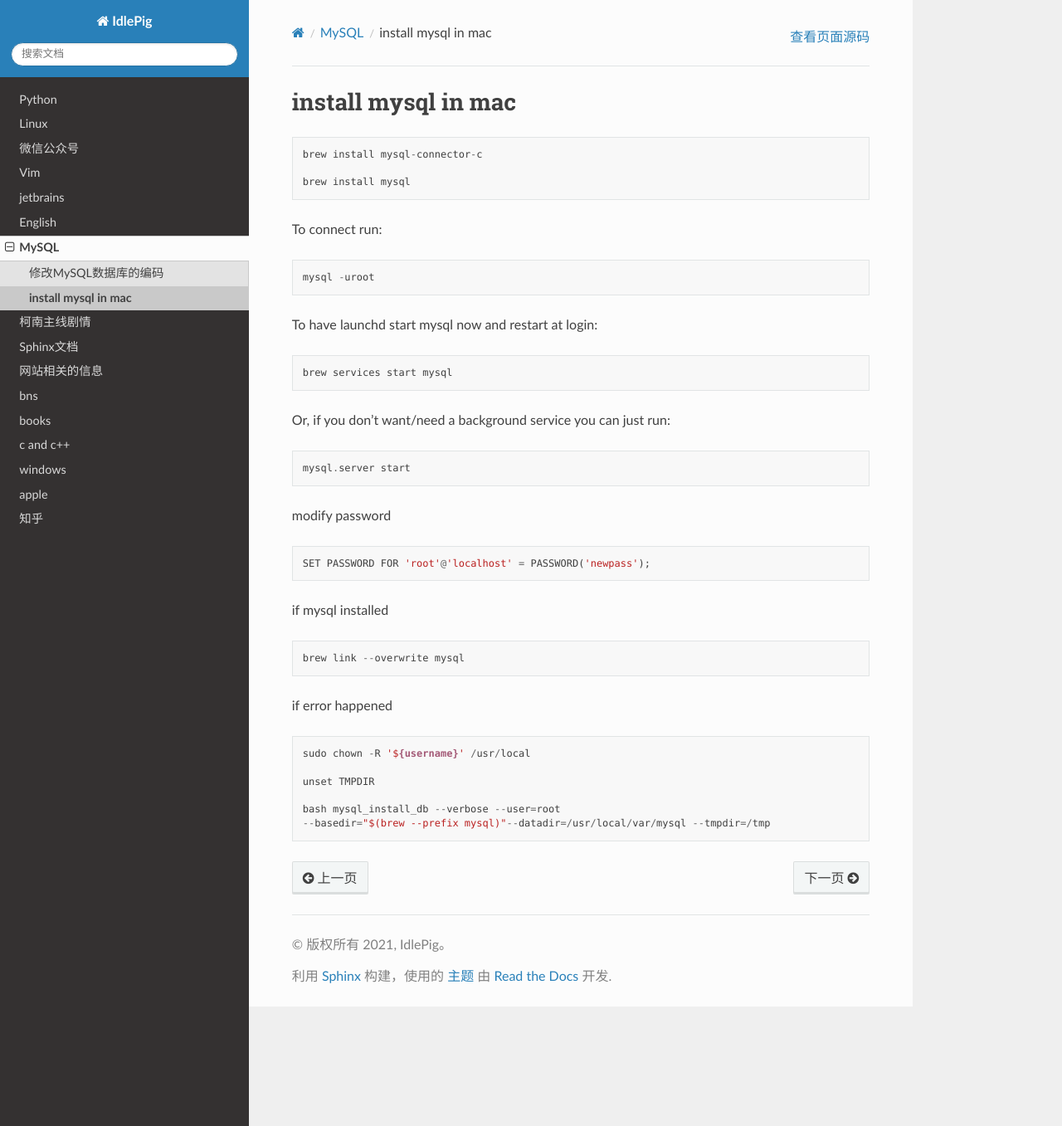
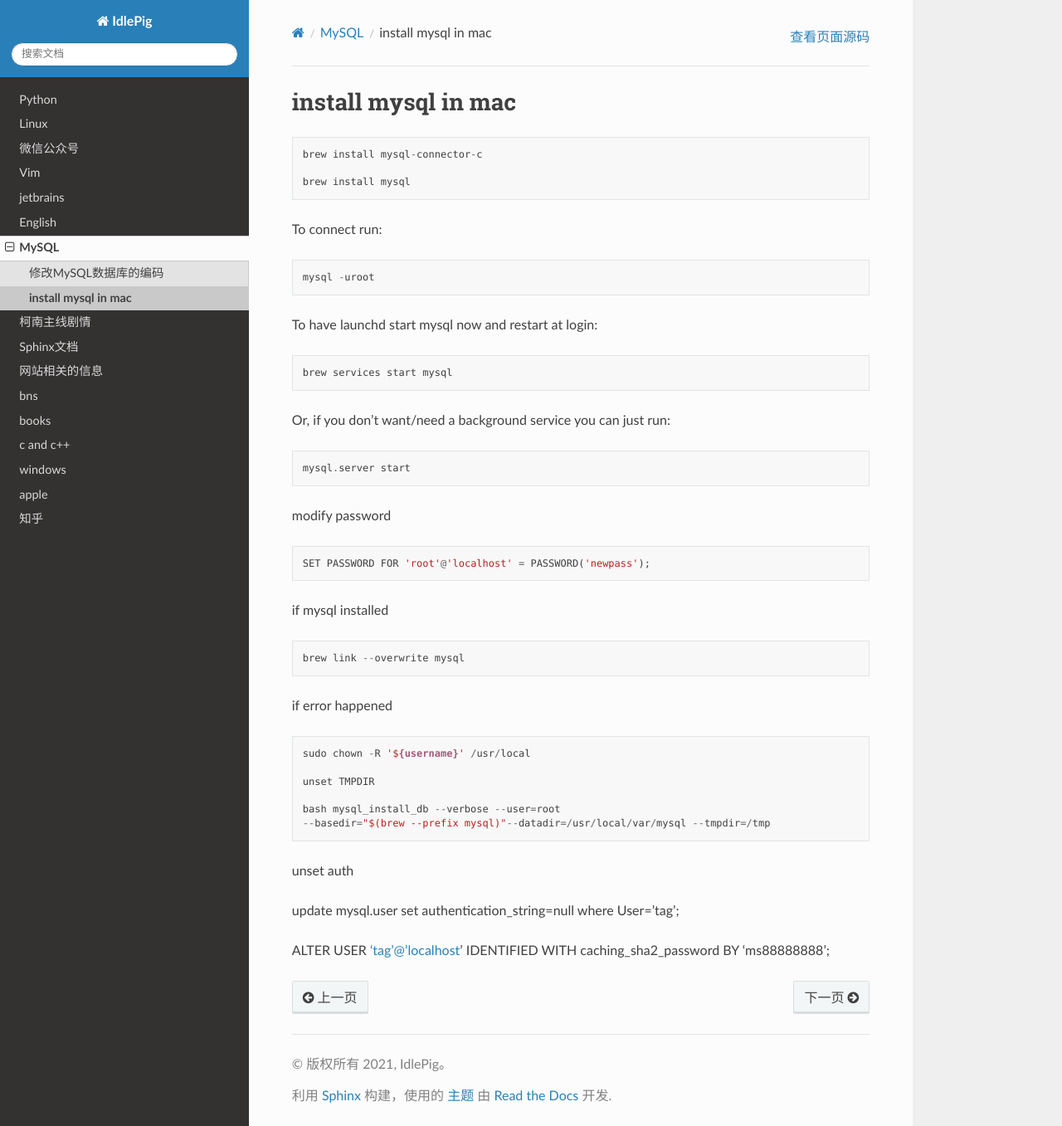
Before and after one commit to otfsenter/idlepig, a Sphinx documentation site: the page built from source/mysql/install_in_mac.rst, in a window 1280 px wide and 1357 px high. Shown: the whole window at 83% size. Built offline with Sphinx 7.4.7 and the Read the Docs theme 2.0.0, drawn with Linux system fonts in a browser that asks for light colours.

Commit message:
install mysql in mac 3

```diff
--- a/source/mysql/install_in_mac.rst
+++ b/source/mysql/install_in_mac.rst
@@ -57,3 +57,10 @@ if error happened
 
     bash mysql_install_db --verbose --user=root
     --basedir="$(brew --prefix mysql)"--datadir=/usr/local/var/mysql --tmpdir=/tmp
+
+
+unset auth
+
+update mysql.user set authentication_string=null where User='tag';
+
+ALTER USER 'tag'@'localhost' IDENTIFIED WITH caching_sha2_password BY 'ms88888888';
```
